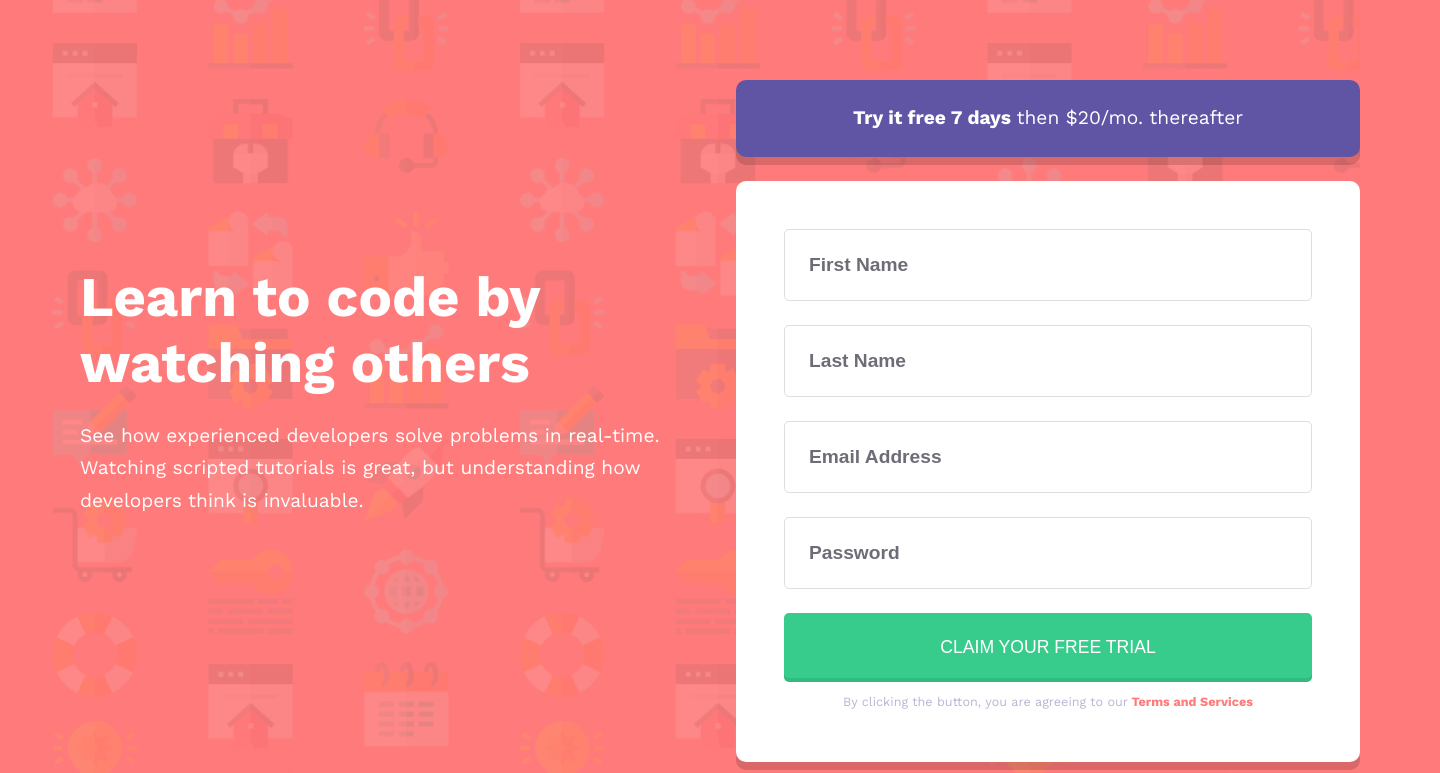
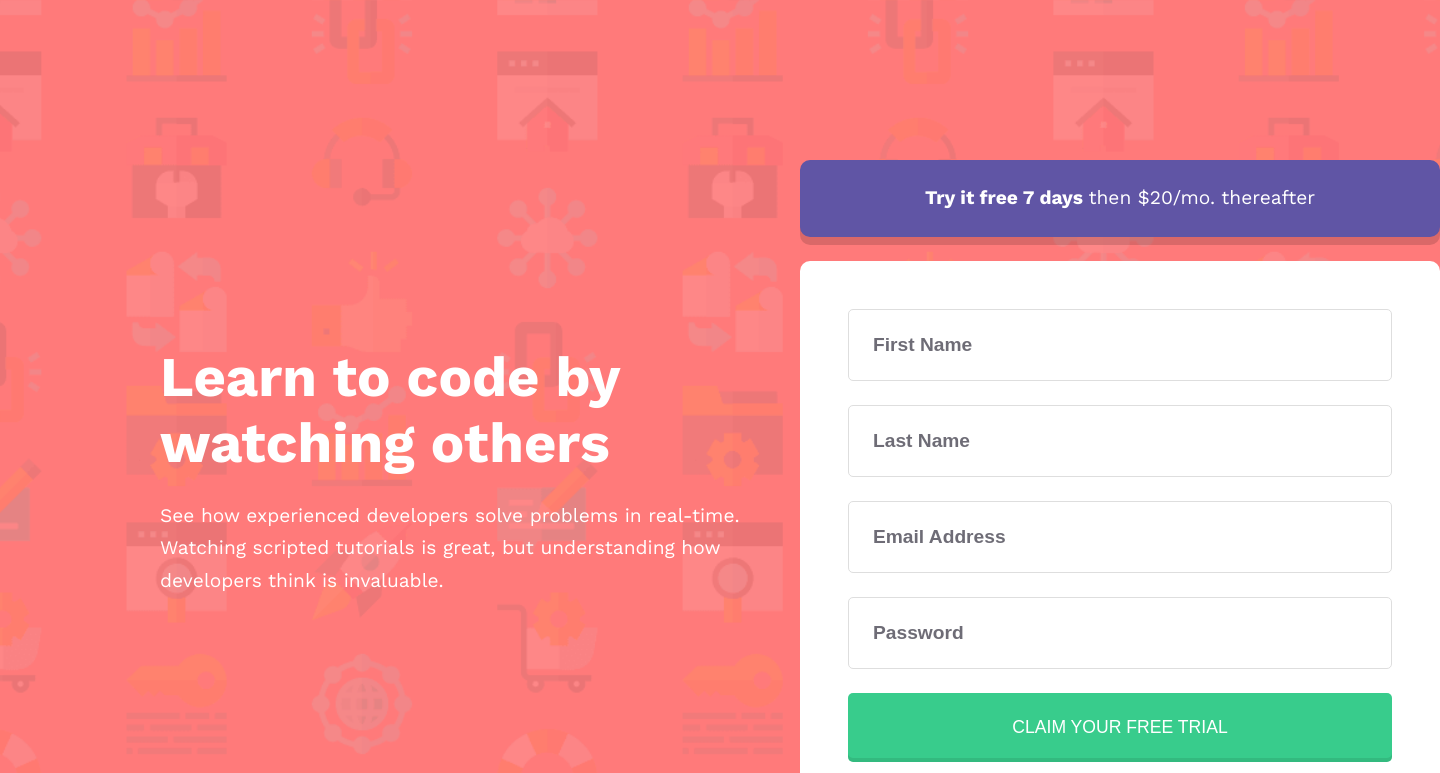
Before and after one commit to shekinahwebdev/SIGNUP-FORM-PAGE, a React (Vite) app: page / in a window 1280 px wide. Shown: the top 773 px of the page, 1440 px wide, since content can reach past the window. Built offline with nearby package versions, Linux system fonts and the light colour scheme; a web font is replaced by a local one.

Commit message:
Added styles

```diff
--- a/src/App.css
+++ b/src/App.css
@@ -189,14 +189,13 @@ input::placeholder {
     display: grid;
     grid-template-columns: repeat(2, 1fr);
     grid-template-rows: auto;
-    column-gap: 2rem;
     padding: 0em;
-    margin: 5rem;
+    margin: 10rem;
   }
+
   .signup_page {
     width: 100%;
     padding: 0;
-    /* border: 2px solid; */
   }
 
   .subscription_page {
```
